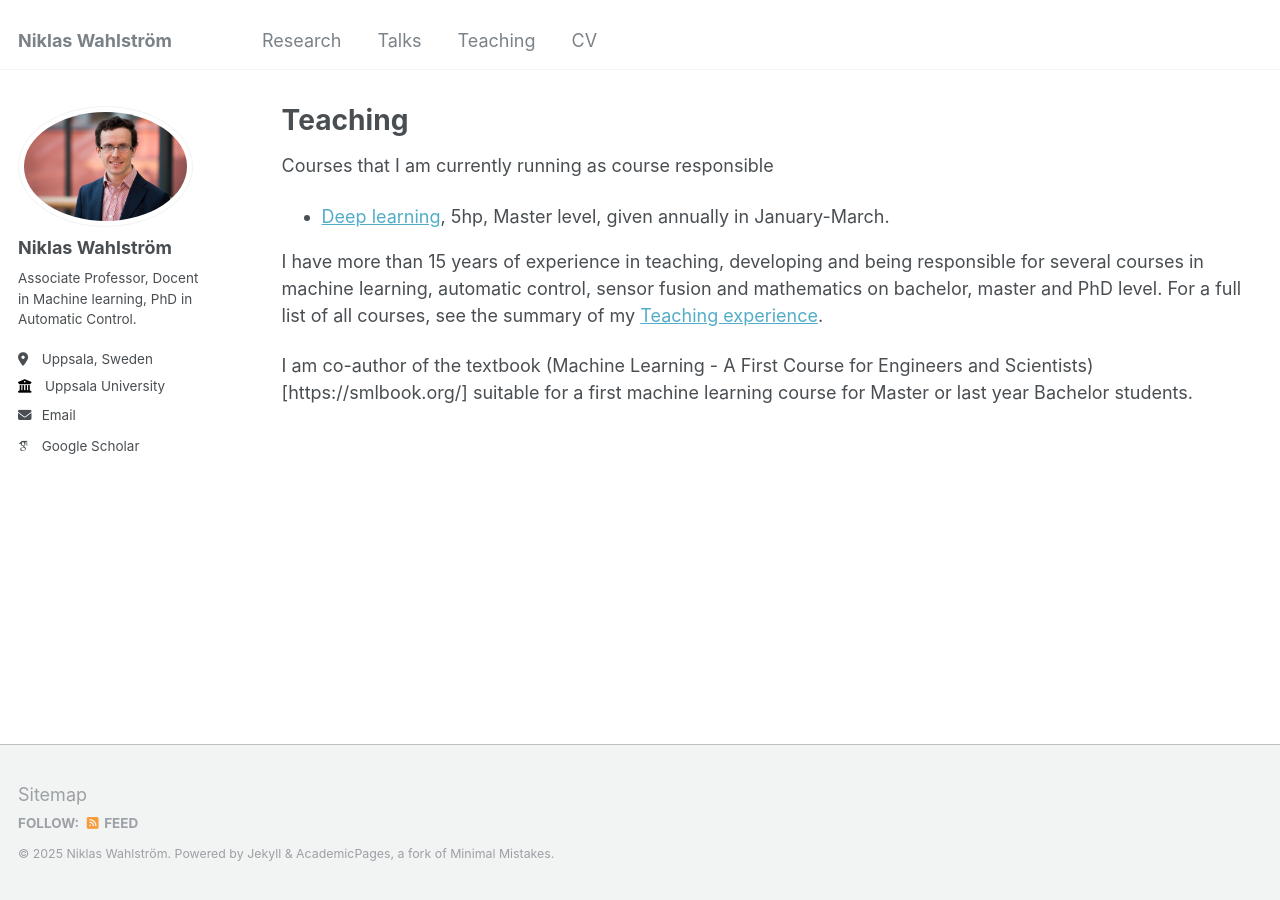
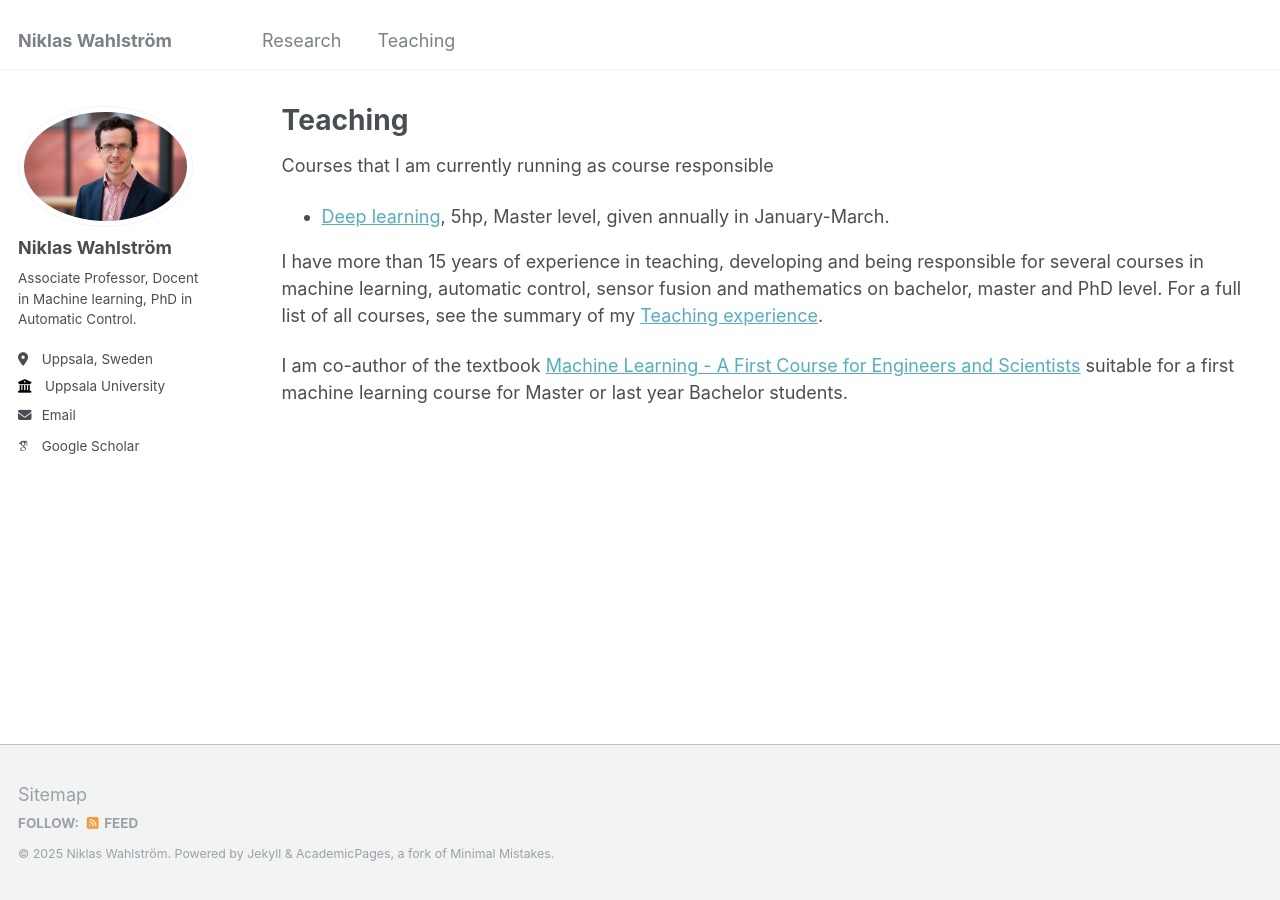
Before and after one commit to nikwa/nikwa.github.io, a Jekyll site: the page built from _pages/teaching.md, in a window 1280 px wide. Built offline with Jekyll 4.4.1, drawn with Linux system fonts in a browser that asks for light colours; some web fonts are replaced.

```diff
--- a/_pages/teaching.md
+++ b/_pages/teaching.md
@@ -14,7 +14,7 @@ Courses that I am currently running as course responsible
 
 I have more than 15 years of experience in teaching, developing and being responsible for several courses in machine learning, automatic control, sensor fusion and mathematics on bachelor, master and PhD level. For a full list of all courses, see the summary of my [Teaching experience](https://nikwa.github.io/files/NiklasWahlstromTeaching.pdf).
 
-I am co-author of the textbook (Machine Learning - A First Course for Engineers and Scientists)[https://smlbook.org/] suitable for a first machine learning course for Master or last year Bachelor students.
+I am co-author of the textbook [Machine Learning - A First Course for Engineers and Scientists](https://smlbook.org/) suitable for a first machine learning course for Master or last year Bachelor students.
 
 <!--
 {% for post in site.teaching reversed %}
```
Also changed, not shown: _data/navigation.yml (+4 -4 lines), _pages/research.md (added, +18 -0 lines), README.md (line endings or trailing spaces).
